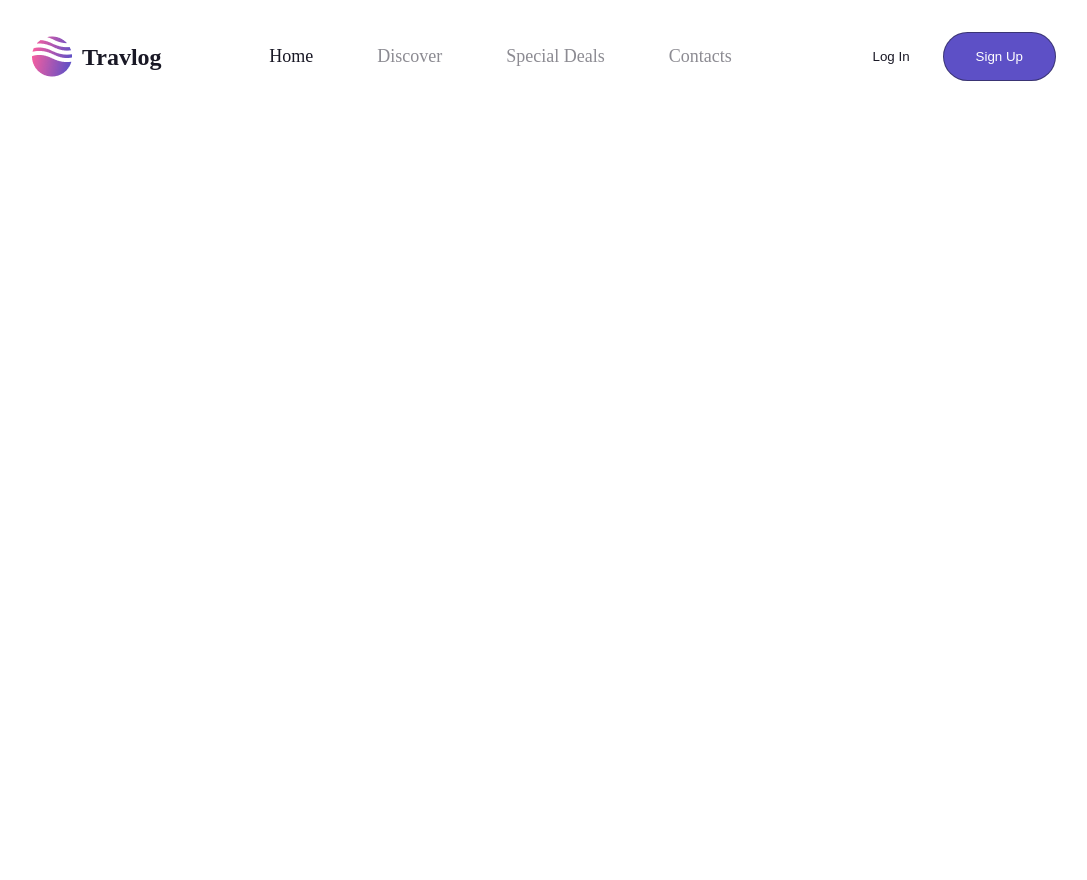
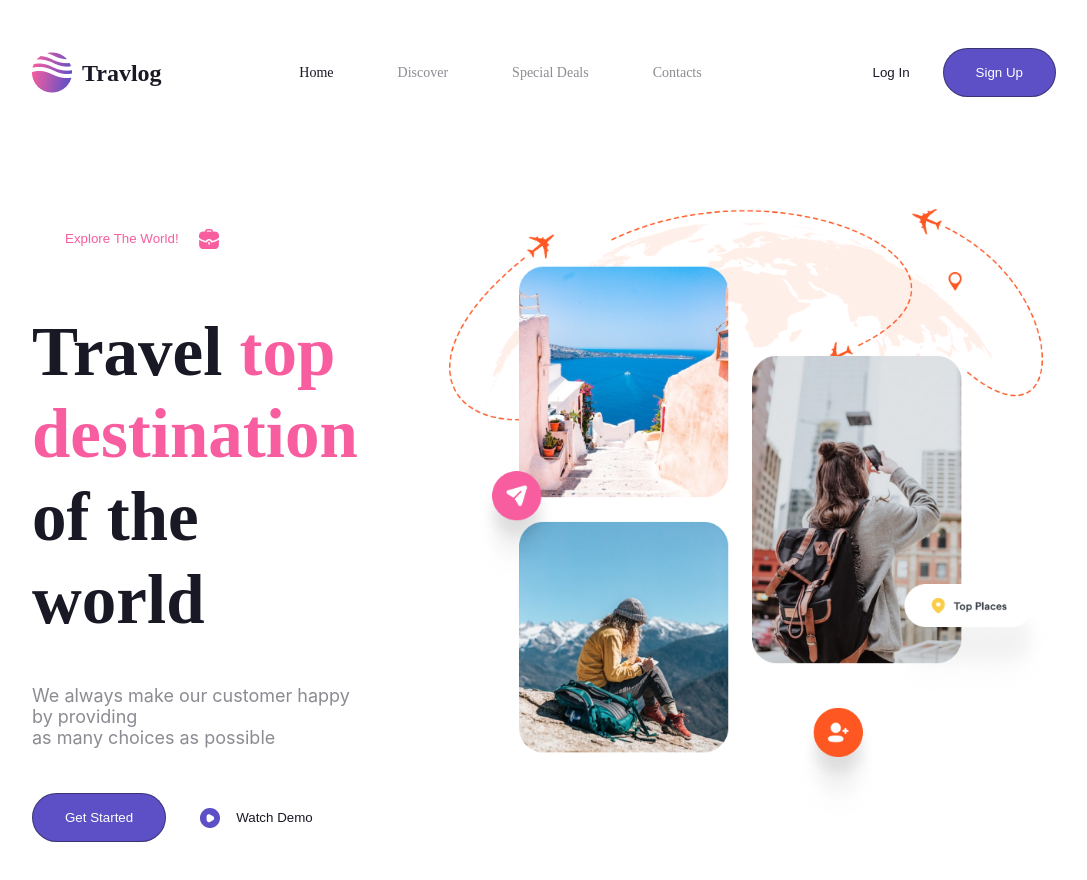
Before and after one commit to ghassen-git/test-git-sass, a website: page index.html in a window 1280 px wide. Shown: the whole page, without its empty margins (96-1183 px from the left). Before the commit the page ends 800 px from the top, so only its background shows below. Drawn offline with Linux system fonts and the light colour scheme.

Commit message:
hero section-->done

```diff
--- a/index.html
+++ b/index.html
@@ -22,5 +22,26 @@
       </div>
       <div><button class="login">log in</button><button>sign up</button></div>
     </nav>
+    <section class="hero-section">
+      <div class="hero-section-text">
+        <button class="pink-btn">
+          Explore the world!
+          <img src="asset/work 1.png" alt="" /></button
+        ><span class="hero-header"
+          >Travel <span>top destination </span> of the world</span
+        >
+        <p>
+          We always make our customer happy by providing <br />
+          as many choices as possible
+        </p>
+        <div class="hero-btns">
+          <button>Get Started</button
+          ><button class="Watch">
+            <img src="asset/Vector (1).png" alt="" />Watch Demo
+          </button>
+        </div>
+      </div>
+      <div class="hero-img-box"><img src="asset/Group 1.png" alt="" /></div>
+    </section>
   </body>
 </html>
--- a/sass/style.scss
+++ b/sass/style.scss
@@ -26,6 +26,9 @@ html {
   line-height: 2.76rem;
   letter-spacing: 0.2rem;
   text-align: left;
+}
+section {
+  padding: 6.4rem 0;
 }
 
 p {
@@ -63,6 +66,7 @@ h2 {
   border: 0.1rem solid $border;
   background-color: $bg;
   color: $col;
+  padding: 1.6rem 3.2rem;
   border-radius: $red;
 }
 .logo {
@@ -72,7 +76,7 @@ h2 {
   gap: 1rem;
 }
 nav {
-  padding-top: 3.2rem;
+  padding: 4.8rem 0;
   display: flex;
   align-items: center;
   justify-content: space-between;
@@ -85,6 +89,7 @@ nav {
     }
 
     li {
+      font-size: 1.4rem;
       a:hover,
       a:active {
         color: $primary;
@@ -93,9 +98,59 @@ nav {
   }
   button {
     @include btn($gray, $perple, white);
-    padding: 1.6rem 3.2rem;
   }
   .login {
     @include btn(white, white);
   }
 }
+.hero-section {
+  display: flex;
+  align-items: center;
+  justify-content: center;
+  gap: 8rem;
+  .hero-img-box {
+    width: 90%;
+    img {
+      width: 100%;
+    }
+  }
+  .hero-section-text {
+    width: 50%;
+    display: flex;
+    align-items: flex-start;
+    justify-content: center;
+    gap: 4.3rem;
+    flex-direction: column;
+    .pink-btn {
+      @include btn(white, white, $pink);
+      display: flex;
+      align-items: center;
+      justify-content: center;
+      gap: 1.8rem;
+    }
+    .hero-header {
+      color: $primary;
+      font-size: 6.9rem;
+      font-weight: 700;
+      line-height: 8.28rem;
+      text-align: left;
+      span {
+        color: $pink;
+      }
+    }
+    button {
+      @include btn($gray, $perple, white);
+    }
+    .Watch {
+      @include btn(white, white);
+      display: flex;
+      align-items: center;
+      justify-content: center;
+      gap: 1.6rem;
+    }
+    .hero-btns {
+      display: flex;
+      align-items: center;
+    }
+  }
+}
```
Also changed, not shown: sass/style.css, 1 other file.
